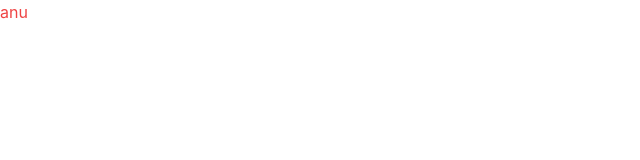
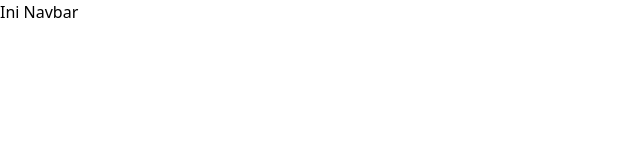
Before and after one commit to RevDonz/react-corona, a React (Create React App) app: page / in a window 1280 px wide. Shown: the top 160 px of the page, without its empty margins (0-640 px from the left). Built offline with nearby package versions, Linux system fonts and the light colour scheme.

Commit message:
Add Navbar

```diff
--- a/src/App.js
+++ b/src/App.js
@@ -1,10 +1,9 @@
 import React from 'react';
+import { Navbar } from './components';
 
 function App() {
   return (
-    <div className="text-red-500">
-      anu
-    </div>
+    <Navbar />
   );
 }
 
--- /dev/null
+++ b/src/components/Navbar/index.js
@@ -0,0 +1,9 @@
+import React from 'react'
+
+export default function Navbar() {
+    return (
+        <div>
+            Ini Navbar
+        </div>
+    )
+}
--- /dev/null
+++ b/src/components/index.js
@@ -0,0 +1,3 @@
+import Navbar from './Navbar'
+
+export {Navbar}
--- a/src/index.css
+++ /dev/null
@@ -1,13 +0,0 @@
-body {
-  margin: 0;
-  font-family: -apple-system, BlinkMacSystemFont, 'Segoe UI', 'Roboto', 'Oxygen',
-    'Ubuntu', 'Cantarell', 'Fira Sans', 'Droid Sans', 'Helvetica Neue',
-    sans-serif;
-  -webkit-font-smoothing: antialiased;
-  -moz-osx-font-smoothing: grayscale;
-}
-
-code {
-  font-family: source-code-pro, Menlo, Monaco, Consolas, 'Courier New',
-    monospace;
-}
--- a/src/index.js
+++ b/src/index.js
@@ -1,7 +1,6 @@
 import React from 'react';
 import ReactDOM from 'react-dom';
 import './assets/css/index.css'
-import './index.css';
 import App from './App';
 import reportWebVitals from './reportWebVitals';
 
```
Also changed, not shown: src/App.css (deleted, +0 -38 lines), src/setupTests.js (deleted, +0 -5 lines), src/logo.svg (deleted), 1 other file (tests, documents, lock files or other folders).
